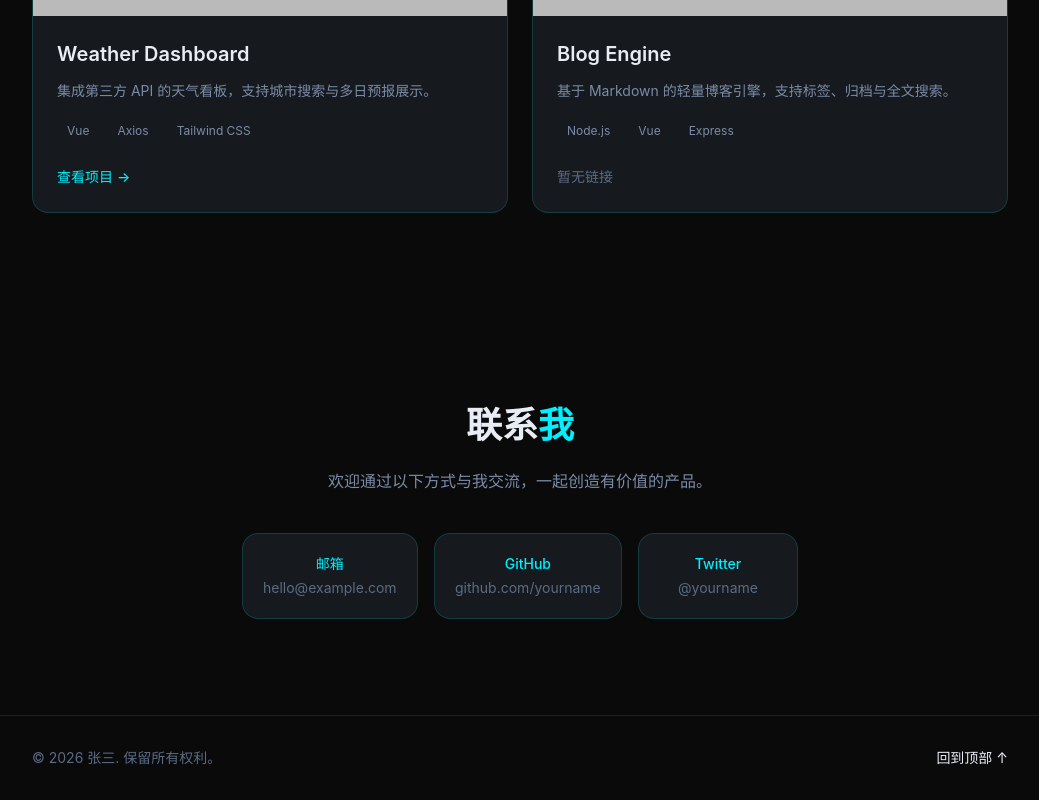
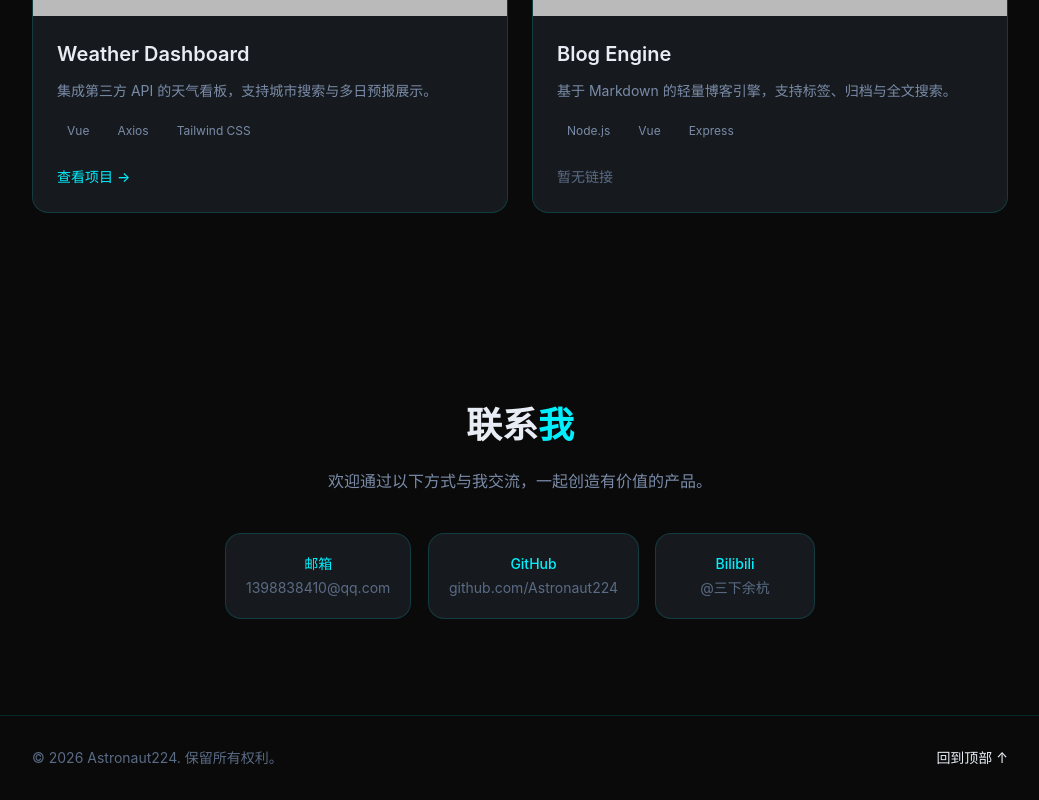
Before and after one commit to Astronaut224/portfolio, a Vue app: page / in a window 1280 px wide. Shown: the part 2410-3210 px from the top of the page, without its empty margins (120-1159 px from the left). Built offline with nearby package versions, Linux system fonts and the light colour scheme.

Commit message:
页面内容修改

```diff
--- a/src/components/AppFooter.vue
+++ b/src/components/AppFooter.vue
@@ -6,7 +6,7 @@ const year = new Date().getFullYear()
 <template>
   <footer class="border-t border-line">
     <div class="mx-auto flex max-w-5xl flex-col items-center justify-between gap-3 px-6 py-8 sm:flex-row">
-      <p class="text-sm text-faint">&copy; {{ year }} 张三. 保留所有权利。</p>
+      <p class="text-sm text-faint">&copy; {{ year }} Astronaut224. 保留所有权利。</p>
       <a
         href="#home"
         class="text-sm text-fg transition-colors hover:text-[var(--color-primary)]"
--- a/src/components/Contact.vue
+++ b/src/components/Contact.vue
@@ -8,9 +8,9 @@ useScrollAnimation(root)
 
 // 社交链接配置，方便后续修改
 const links = [
-  { label: '邮箱', value: 'hello@example.com', href: 'mailto:hello@example.com' },
-  { label: 'GitHub', value: 'github.com/yourname', href: 'https://github.com/' },
-  { label: 'Twitter', value: '@yourname', href: 'https://twitter.com/' },
+  { label: '邮箱', value: '1398838410@qq.com', href: 'mailto:1398838410@qq.com' },
+  { label: 'GitHub', value: 'github.com/Astronaut224', href: 'https://github.com/Astronaut224' },
+  { label: 'Bilibili', value: '@三下余杭', href: 'https://space.bilibili.com/344469751?spm_id_from=333.1007.0.0' },
 ]
 </script>
 
```
